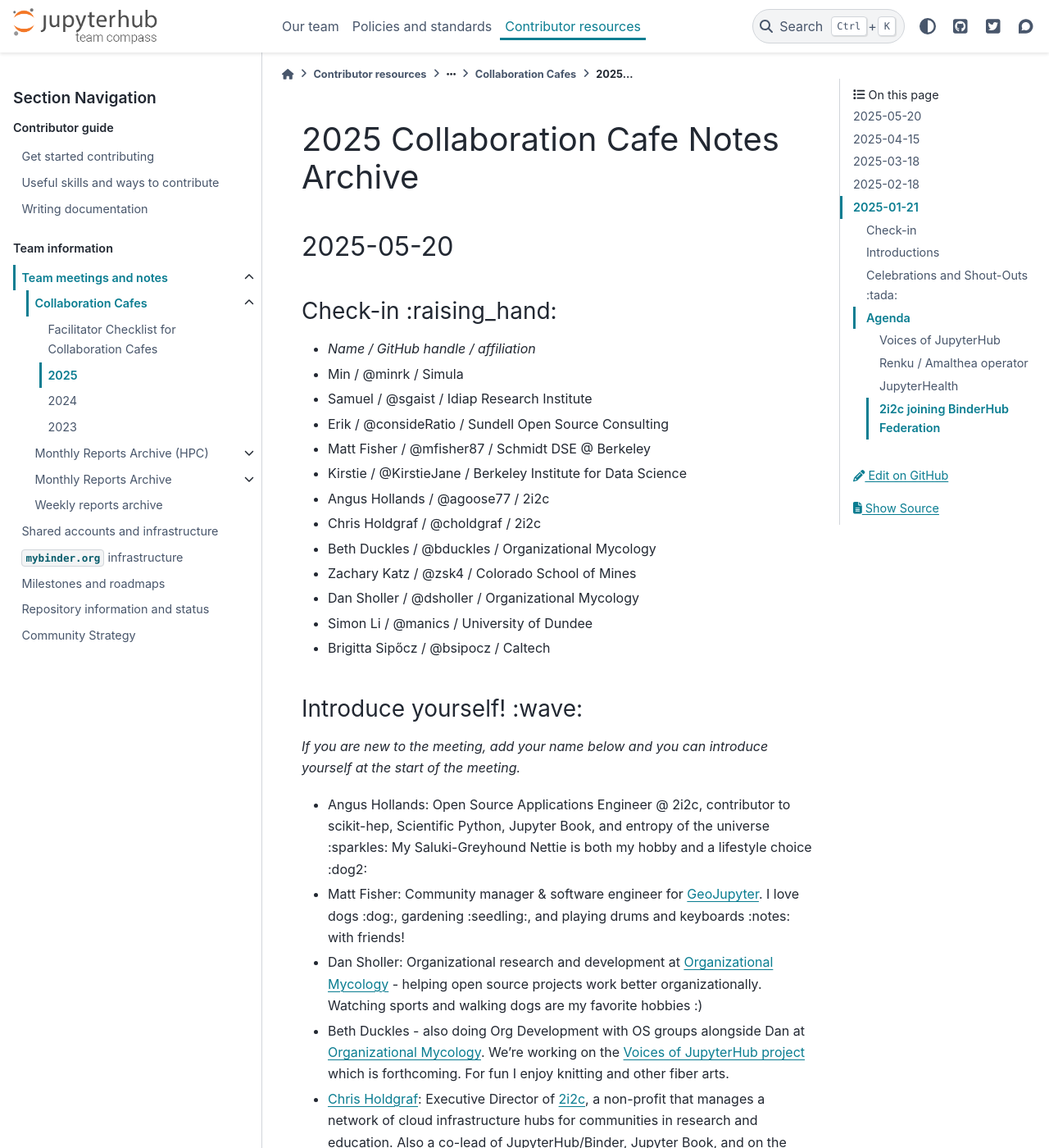
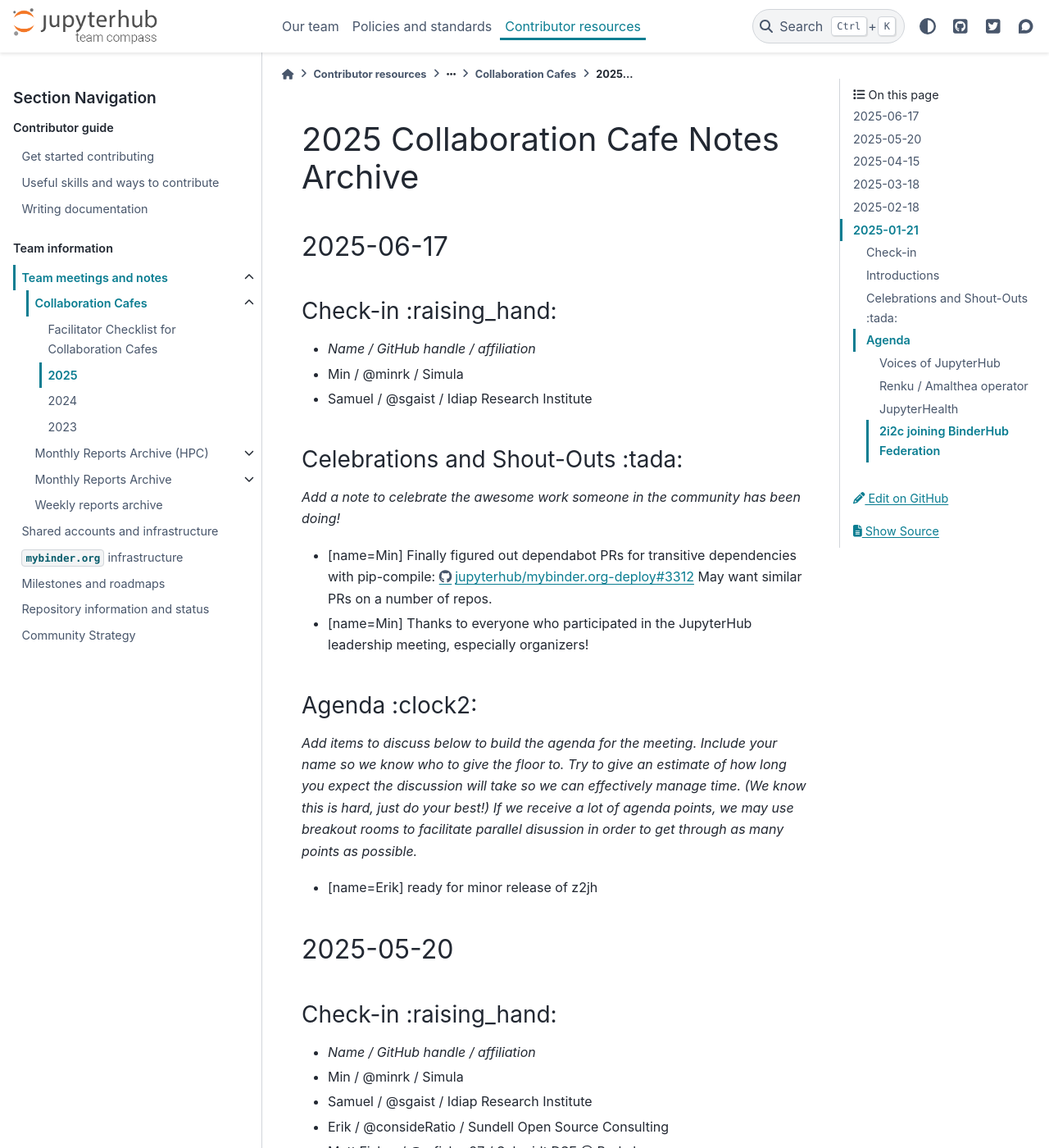
Before and after one commit to jupyterhub/team-compass, a Sphinx documentation site: the page built from docs/meetings/collab-cafe/2025.md, in a window 1280 px wide and 1400 px high. Shown: the whole window at 82% size. Built offline with Sphinx 7.4.7 and the PyData theme 0.15.4, drawn with Linux system fonts in a browser that asks for light colours; the version number could not be read and is left out.

Commit message:
Update 2025.md

```diff
--- a/docs/meetings/collab-cafe/2025.md
+++ b/docs/meetings/collab-cafe/2025.md
@@ -1,4 +1,26 @@
 # 2025 Collaboration Cafe Notes Archive
+
+## 2025-06-17
+
+### Check-in :raising_hand:
+
+- _Name / GitHub handle / affiliation_
+- Min / @minrk / Simula
+- Samuel / @sgaist / Idiap Research Institute
+
+### Celebrations and Shout-Outs :tada:
+
+_Add a note to celebrate the awesome work someone in the community has been doing!_
+
+- [name=Min] Finally figured out dependabot PRs for transitive dependencies with pip-compile: https://github.com/jupyterhub/mybinder.org-deploy/pull/3312 May want similar PRs on a number of repos.
+- [name=Min] Thanks to everyone who participated in the JupyterHub leadership meeting, especially organizers!
+
+### Agenda :clock2:
+
+_Add items to discuss below to build the agenda for the meeting. Include your name so we know who to give the floor to. Try to give an estimate of how long you expect the discussion will take so we can effectively manage time. (We know this is hard, just do your best!) If we receive a lot of agenda points, we may use breakout rooms to facilitate parallel disussion in order to get through as many points as possible._
+
+- [name=Erik] ready for minor release of z2jh
+
 
 ## 2025-05-20
 
```
